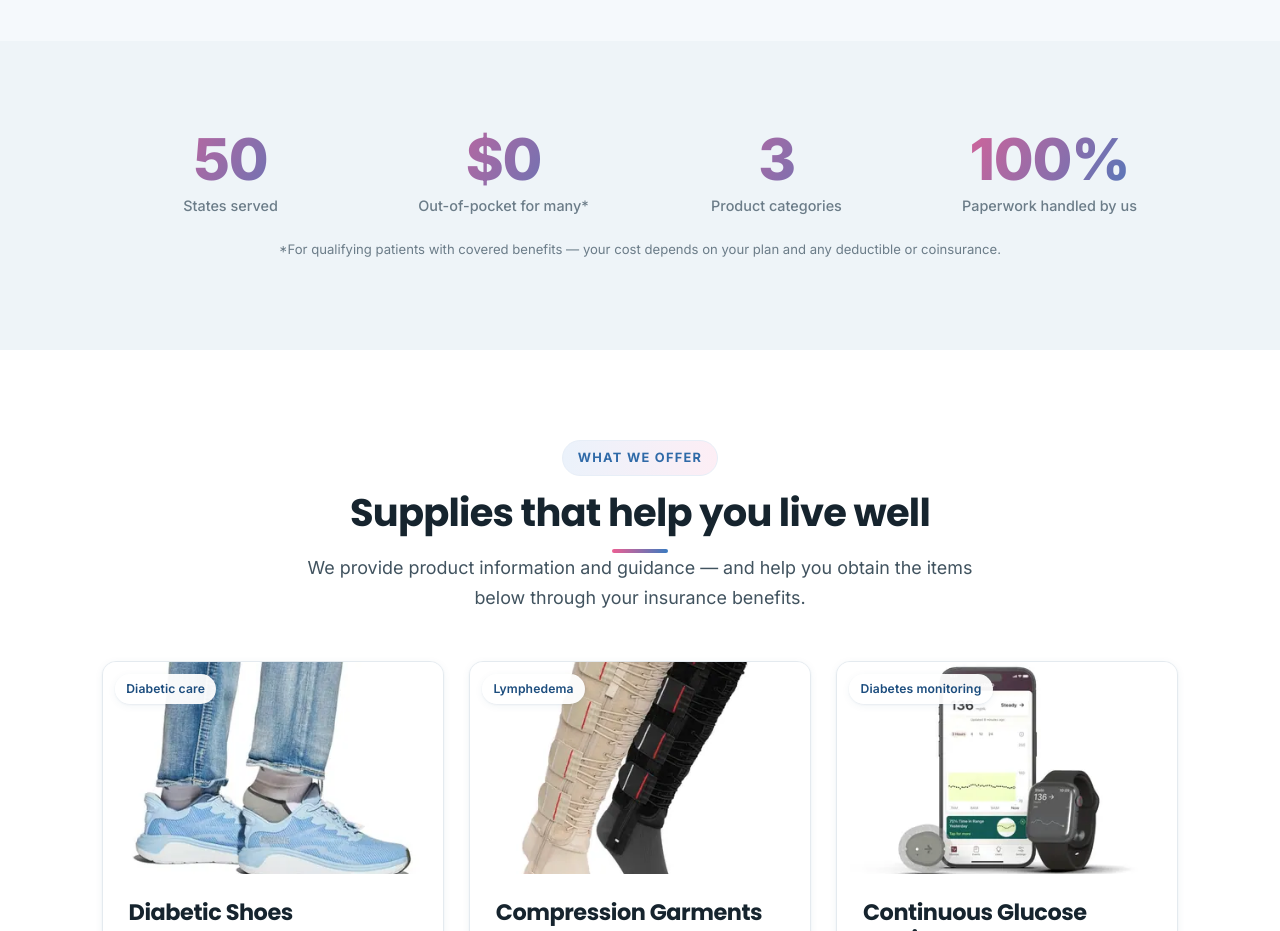
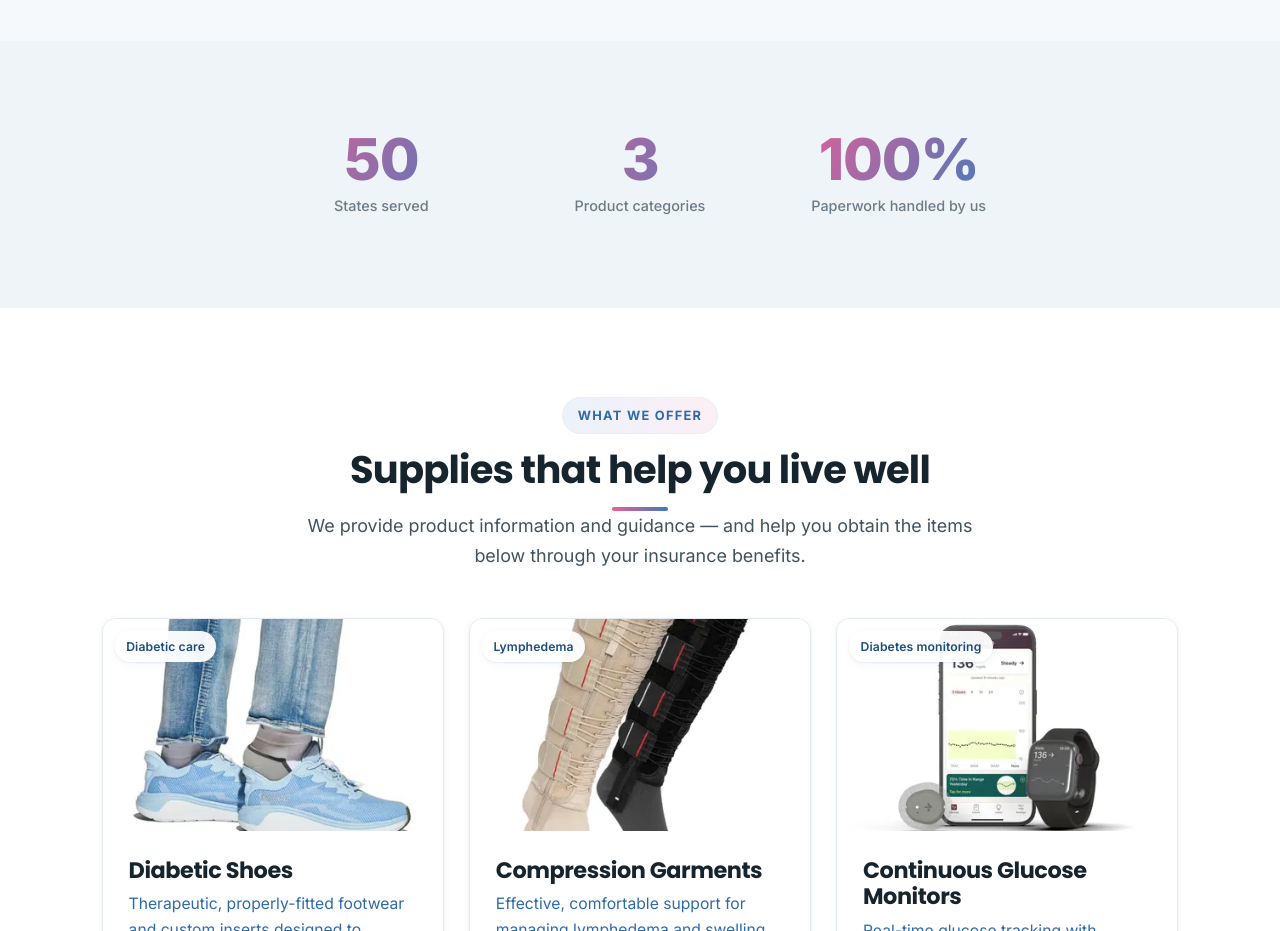
Before and after one commit to BernardTeamCerium/QuantumMedicalSupply, a website: page index.html in a window 1280 px wide. Shown: the part 1820-2751 px from the top of the page. Drawn offline with Linux system fonts and the light colour scheme.

Commit message:
Remove $0 out-of-pocket stat for compliance
Drop the $0 figure and its qualifying footnote from the homepage stats
band; rebalance to a centered three-stat layout.

```diff
--- a/css/styles.css
+++ b/css/styles.css
@@ -616,6 +616,7 @@ h1 { font-weight: 800; }
   -webkit-text-fill-color: transparent; color: transparent;
 }
 .stats--lg .lbl { margin-top: .35rem; font-weight: 500; }
+.stats--3 { grid-template-columns: repeat(3, 1fr) !important; max-width: 760px; margin-inline: auto; }
 .stats-note { text-align: center; color: var(--muted); font-size: .82rem; margin-top: 1.3rem; }
 
 /* Hero rating cue */
--- a/index.html
+++ b/index.html
@@ -152,13 +152,11 @@
     <!-- ============================ STATS ============================ -->
     <section class="section stats-band">
       <div class="container">
-        <div class="stats stats--lg">
+        <div class="stats stats--lg stats--3">
           <div><div class="num">50</div><div class="lbl">States served</div></div>
-          <div><div class="num">$0</div><div class="lbl">Out-of-pocket for many*</div></div>
           <div><div class="num">3</div><div class="lbl">Product categories</div></div>
           <div><div class="num">100%</div><div class="lbl">Paperwork handled by us</div></div>
         </div>
-        <p class="stats-note">*For qualifying patients with covered benefits — your cost depends on your plan and any deductible or coinsurance.</p>
       </div>
     </section>
 
```
